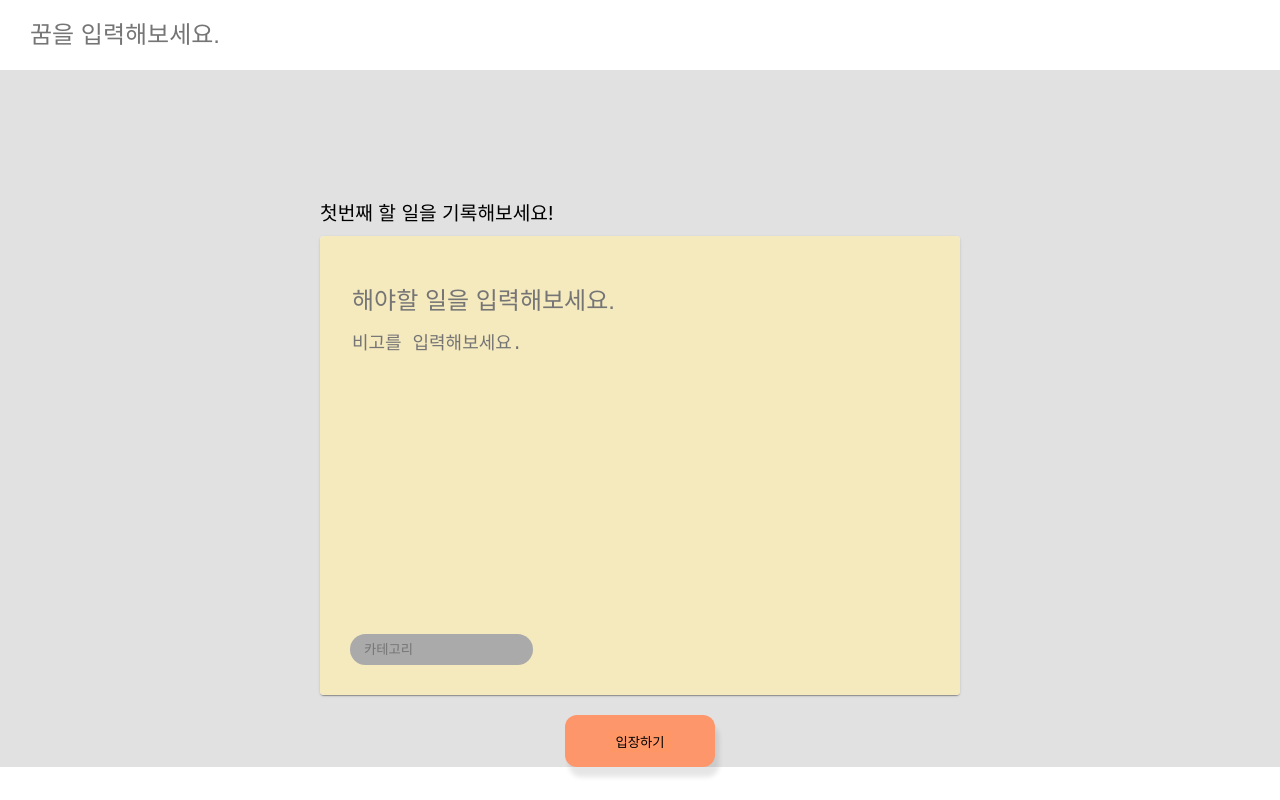
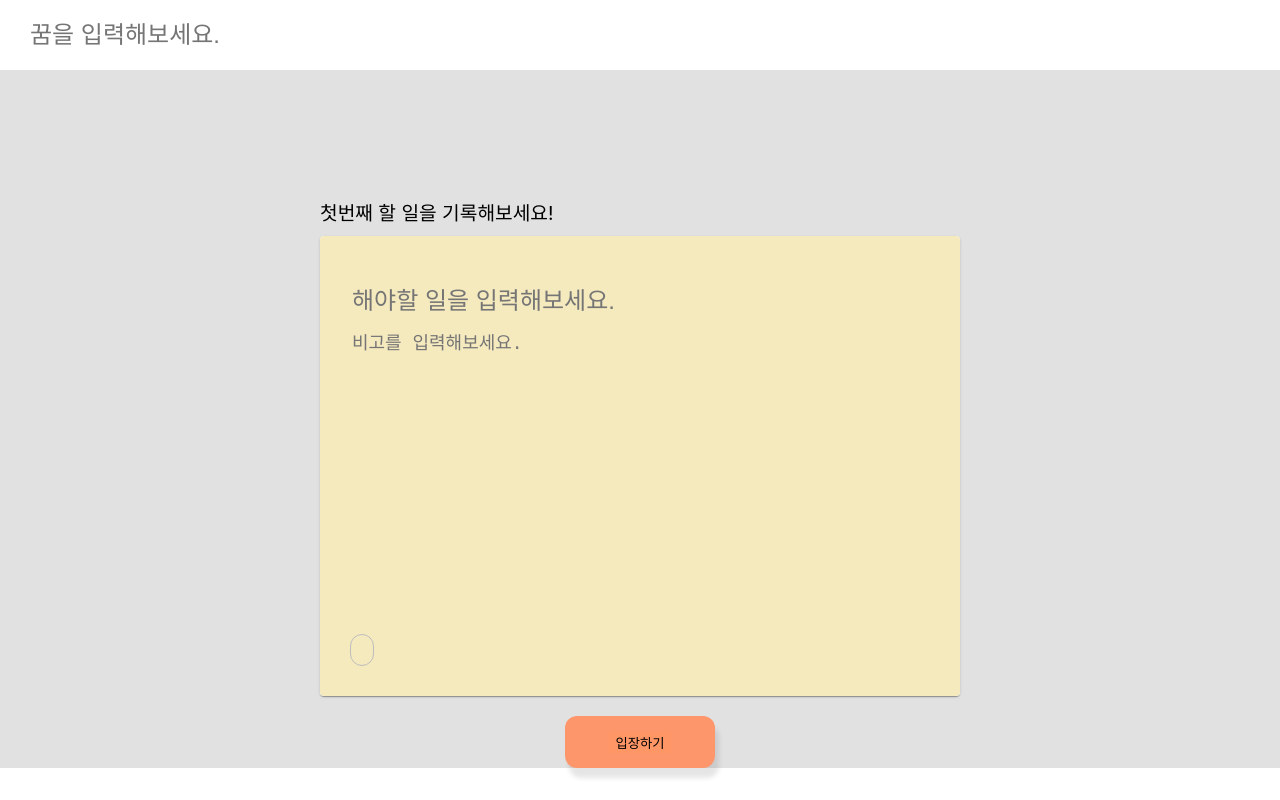
Before and after one commit to DreamSlave/todo-list, a React (Create React App) app: page /first in a window 1280 px wide. Built offline with nearby package versions, Linux system fonts and the light colour scheme; no server answers.

Commit message:
refactor : 최초화면에서의 카테고리 태그 UI랑 메인의 카테고리 UI이랑 통일

```diff
--- a/src/assets/css/App.module.css
+++ b/src/assets/css/App.module.css
@@ -252,3 +252,15 @@
   margin-bottom: 0;
   text-decoration: none;
 }
+
+
+.input-cate {
+  -webkit-border-radius: 20px;
+  -moz-border-radius: 20px;
+  border-radius: 20px;
+  border: 1px solid #2d9fd9;
+  color: #a0d18c;
+  width: 20%;
+  height: 30px;
+  padding-left: 10px;
+}
--- a/src/views/First.js
+++ b/src/views/First.js
@@ -7,10 +7,11 @@ import HeaderStyles from "../assets/css/Header.module.css";
 import ApiUtil from "../api/api.util";
 import ApiConfig from "../api/api.config";
 import { useNavigate } from "react-router-dom";
+import {Chip} from "@mui/material";
 
 function First() {
   const movePage = useNavigate();
-  const [isActiveCategory, setIsActiveCategory] = useState(true);
+  const [isActiveCategory, setIsActiveCategory] = useState(false);
   const [category, setCategory] = useState('');
   const [title, setTitle] = useState('');
   const [contents, setContents] = useState('');
@@ -98,24 +99,27 @@ function First() {
                             }}
                             placeholder={'비고를 입력해보세요.'}/>
                 </div>
-                <div className={styles['frame3']}>
-                  <div onClick={()=>setIsActiveCategory(true)} className={firstStyles['chip']}>{
-                    !isActiveCategory ? <span className={firstStyles['chip']}> {category}</span>
-                        :(
-                            <span className={'w90 ' + firstStyles['chip']}>
-                              <input value={category}
-                                     placeholder={'카테고리'}
-                                     onChange={(e)=> {
-                                       e.preventDefault();
-                                       setCategory(e.target.value)
-                                     }}
-                                     onBlur={(e)=> setIsActiveCategory(false)}
-                              />
-                            </span>
-                        )
+
+                <div>
+                  {
+                    isActiveCategory ?
+                      <input type="text"
+                             value={category}
+                             className={styles['input-cate']}
+                             onChange={(e) => {
+                               e.preventDefault();
+                               setCategory(e.target.value)
+                             }}
+                             onKeyUp={(e) => {
+                               if((e.keyCode || e.which) === 13) {
+                                 setIsActiveCategory(false)
+                               }
+                             }}
+                             onBlur={(e)=> setIsActiveCategory(false)}
+                      />
+                      :
+                      <Chip label={category} variant="outlined" onClick={() => setIsActiveCategory(true)}/>
                   }
-                  </div>
-
                 </div>
               </div>
             </Card>
```
